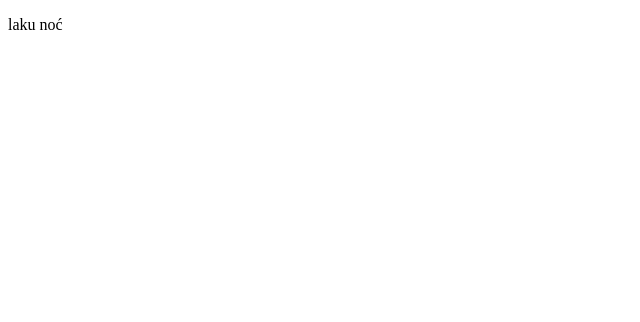
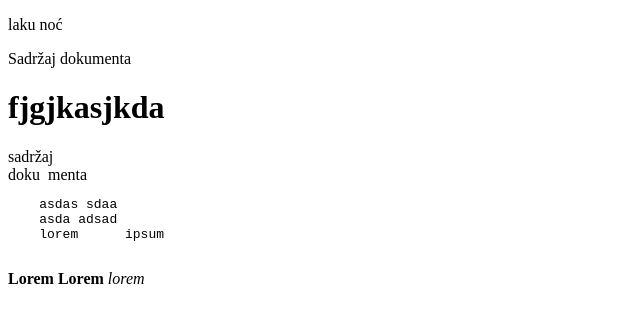
Before and after one commit to sebspoljaric/MojPrviHTML, a plain HTML site: page index.html in a window 1280 px wide. Shown: the whole page, without its empty margins (0-640 px from the left). Drawn offline with Linux system fonts and the light colour scheme.

Commit message:
druga verzija

```diff
--- a/index.html
+++ b/index.html
@@ -8,5 +8,21 @@
 </head>
 <body>
     <p>laku noć</p>
+     <!--ovo je moj komentar-->
+Sadržaj dokumenta
+<h1>fjgjkasjkda</h1>
+
+sadržaj <br> doku &nbspmenta
+
+<pre>
+    asdas sdaa
+    asda adsad
+    lorem      ipsum
+
+</pre>
+
+<b>Lorem</b>
+<strong>Lorem</strong>
+<i>lorem</i>
 </body>
 </html>
```
